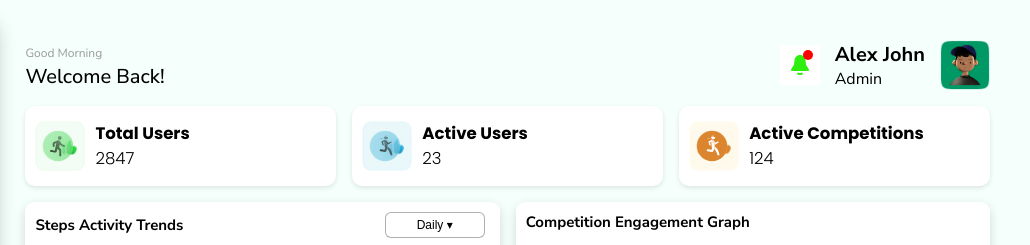
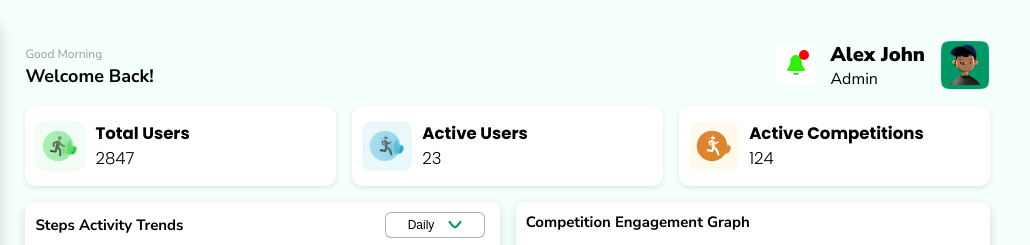
Before and after one commit to MuaazAliC/Flowit-Design, a plain HTML site: page index.html in a window 1280 px wide. Shown: the top 245 px of the page, 250-1280 px from the left. Drawn offline with nearby package versions, Linux system fonts and the light colour scheme.

Commit message:
Update index.html

```diff
--- a/index.html
+++ b/index.html
@@ -114,7 +114,7 @@
     <main>
         <div class="top">
             <div class="text"> <span style="color: #999b9a; font-size: 12px;">Good Morning</span><br>
-                <p style="font-size: 20px; font-weight: 500;">Welcome Back!</p>
+                <p style="font-size: 18px; font-weight: 700;">Welcome Back!</p>
             </div>
             <div class="second_half">
                 <div class="notification">
@@ -126,7 +126,7 @@
                     <span class="badge"></span>
                 </div>
                 <div class="user_name">
-                    <h2  style="font-size: 20px;"> Alex John</h2>
+                    <h2  style="font-size: 20px; font-weight: 900;"> Alex John</h2>
                     <p>Admin</p>
                 </div>
                 <div class="user_pic">
@@ -286,7 +286,10 @@
       <div class="chart-header">
         <span>Steps Activity Trends</span>
         <div class="dropdown">
-          <button class="dropbtn" id="selectedPeriod">Daily ▾</button>
+          <button class="dropbtn" id="selectedPeriod">Daily <svg width="14" height="9" viewBox="0 0 14 9" fill="none" xmlns="http://www.w3.org/2000/svg">
+<path d="M2.89627 1.87562L2.49584 1.24932C2.1737 0.745738 1.50402 0.598684 0.99991 0.920299C0.676709 1.12766 0.500032 1.47678 0.500032 1.83436C0.500032 2.03431 0.555046 2.23638 0.670891 2.41729L1.07132 3.04359C2.32022 4.99549 3.90502 6.64589 5.78075 7.95033C6.52131 8.46449 7.47875 8.46449 8.21931 7.95033C10.095 6.64589 11.6798 4.99549 12.9287 3.04359L13.3292 2.41729C13.6524 1.91159 13.5043 1.24297 13.0002 0.920299C12.496 0.598685 11.8264 0.745739 11.5042 1.24932L11.1038 1.87562C10.0093 3.58526 8.62292 5.03041 7.01749 6.17087C5.37715 5.03041 3.99071 3.58526 2.89627 1.87562Z" fill="#009865"/>
+</svg>
+</button>
           <div class="dropdown-content">
             <a href="#" onclick="updateStepsChart('weekly')">Weekly</a>
             <a href="#" onclick="updateStepsChart('daily')">Daily</a>
```
